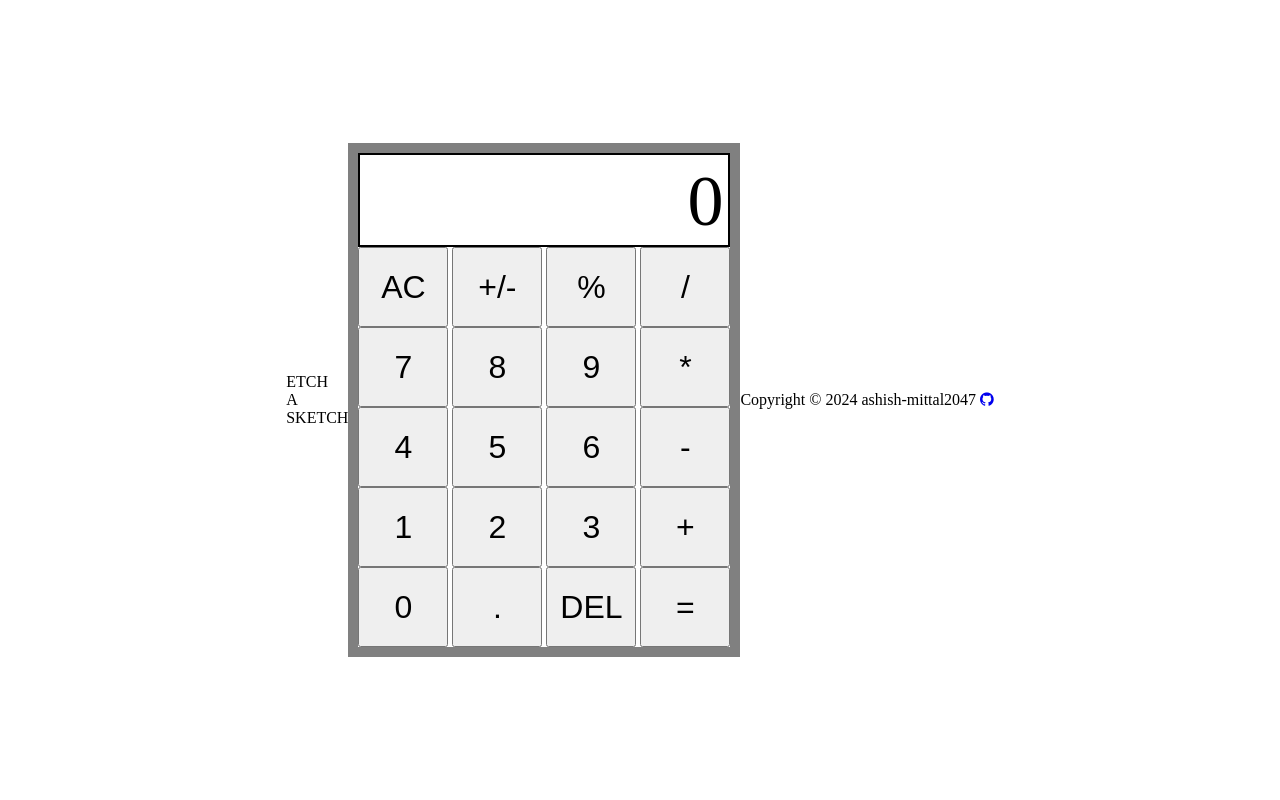
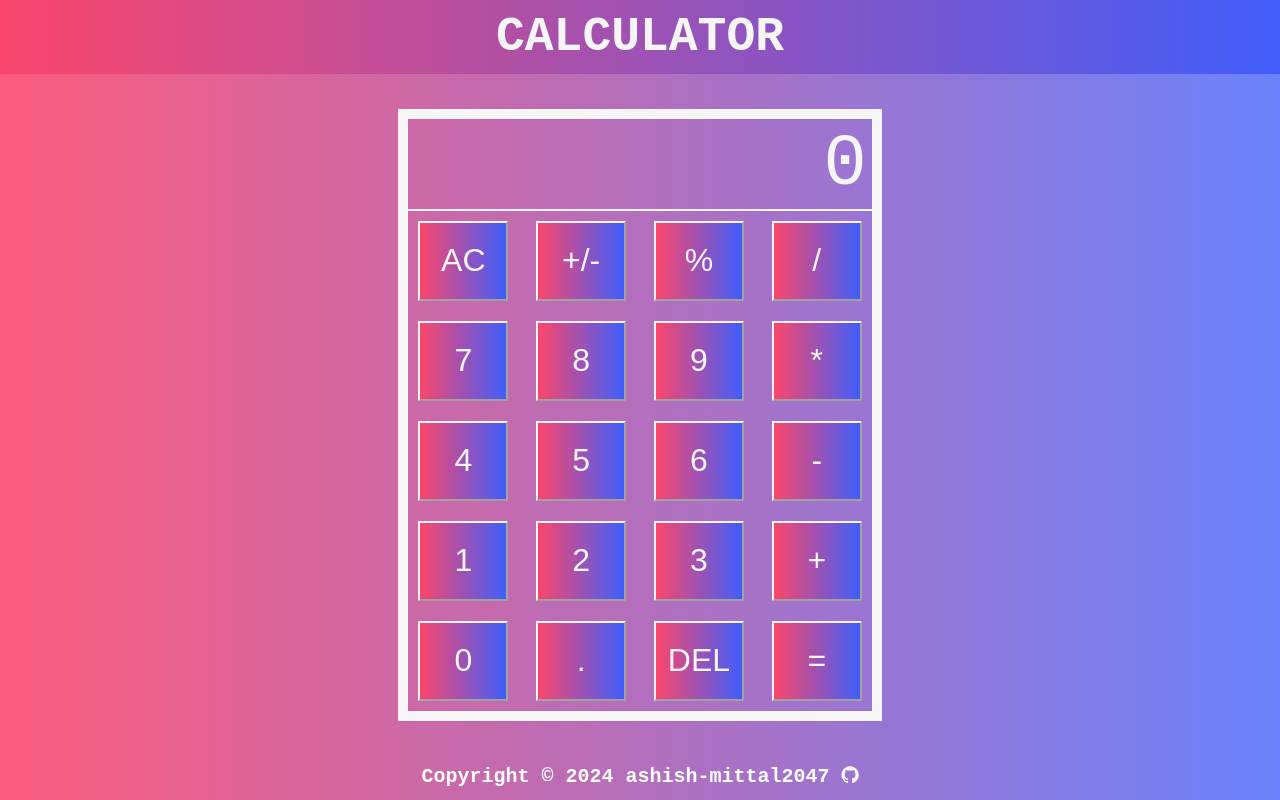
Before and after one commit to ashish-mittal2047/calculator, a plain HTML site: page index.html in a window 1280 px wide. Drawn offline with Linux system fonts and the light colour scheme.

Commit message:
Add final styling

```diff
--- a/index.html
+++ b/index.html
@@ -11,9 +11,7 @@
 
 <body>
   <div class="heading">
-    <div>ETCH</div>
-    <div>A</div>
-    <div>SKETCH</div>
+    CALCULATOR
   </div>
   <div class="calc-container">
     <div class="calc-body">
--- a/style.css
+++ b/style.css
@@ -5,27 +5,59 @@ html {
 body {
   margin: 0;
   display: flex;
-  justify-content: center;
+  flex-direction: column;
+  justify-content: space-between;
   align-items: center;
   height: 100%;
+  background: linear-gradient(to right, #fc5c7d, #6a82fb);
+  font-family: monospace;
+  color: whitesmoke;
+}
+
+.heading {
+  color: whitesmoke;
+  padding: 10px;
+  font-size: 48px;
+  font-weight: 600;
+  display: flex;
+  justify-content: center;
+  background: linear-gradient(to right, #fc466b, #3f5efb);
+  width: 100%;
 }
 
 .calc-body {
   display: flex;
-  border: 10px solid grey;
+  border: 10px solid whitesmoke;
   flex-direction: column;
 }
 
 .display-area {
   height: 80px;
-  border: 2px solid black;
   font-size: 72px;
   padding: 5px;
   text-align: right;
+  border-bottom: 2px solid whitesmoke;
 }
 
 button {
   height: 80px;
   width: 90px;
   font-size: 32px;
+  background: linear-gradient(to right, #fc466b, #3f5efb);
+  color: whitesmoke;
+  margin: 10px;
+  border-color: whitesmoke;
 }
+
+.footer {
+  padding: 5px;
+  padding-top: 10px;
+  height: 30px;
+  font-size: 20px;
+  font-weight: 600;
+  color: white;
+}
+
+i {
+  color: white;
+}
```
